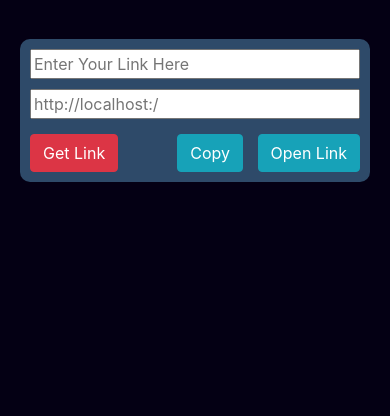
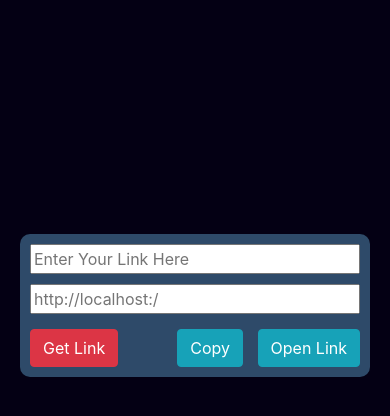
Before and after one commit to DeboDevelop/SmURL, a Django app: page / in a window 390 px wide. Shown: the part 66-482 px from the top of the page. Run offline with Django 3.2, Linux system fonts and the light colour scheme; some libraries are stand-ins or nearby versions.

Commit message:
Fixed the margin to center the card div in the middle.

```diff
--- a/src/API/static/API/style.css
+++ b/src/API/static/API/style.css
@@ -15,7 +15,7 @@
 #myDiv {
     justify-content: center;
     width: 513px;
-    margin: 10%;
+    margin: 15%;
     padding: 10px;
     border-radius: 10px;
     background-color: #2e4a69;
@@ -41,5 +41,7 @@
 @media only screen and (max-width: 600px) {
     #myDiv {
         width: 350px;
+        position: relative;
+        margin-top: 60%;
     }
-  }
+}
--- a/src/API/templates/API/home.html
+++ b/src/API/templates/API/home.html
@@ -15,7 +15,7 @@
         <span id="nav" class="badge badge-pill badge-dark">SmURL</span>
     </nav>
     <div id="myDiv" class="col-md-8 mx-auto">
-        <div>
+        <div id="innerDiv">
             <input type="text" id="input" class="bar" placeholder="Enter Your Link Here">
             <br>
             <input type="text" id="output" placeholder="" class="bar">
```
